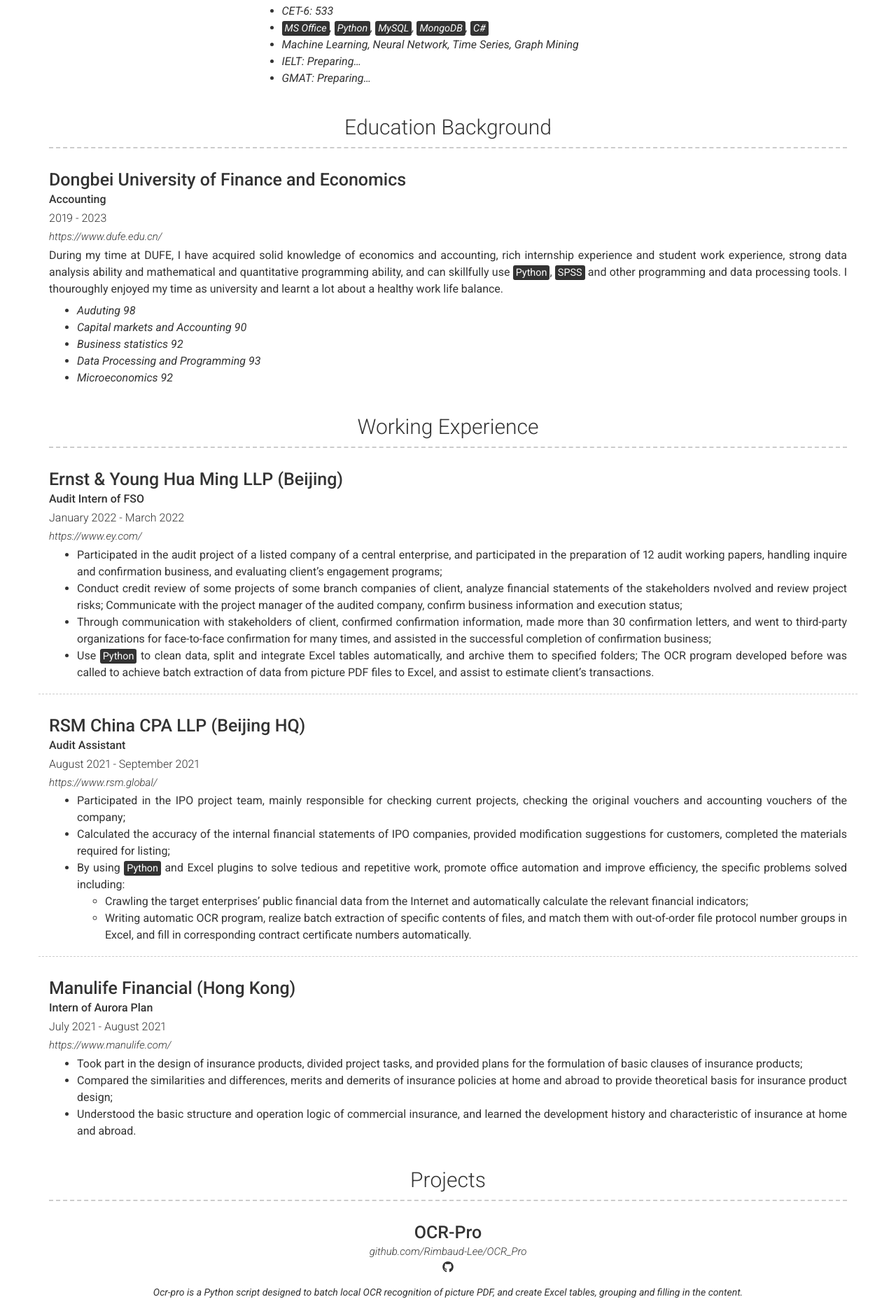
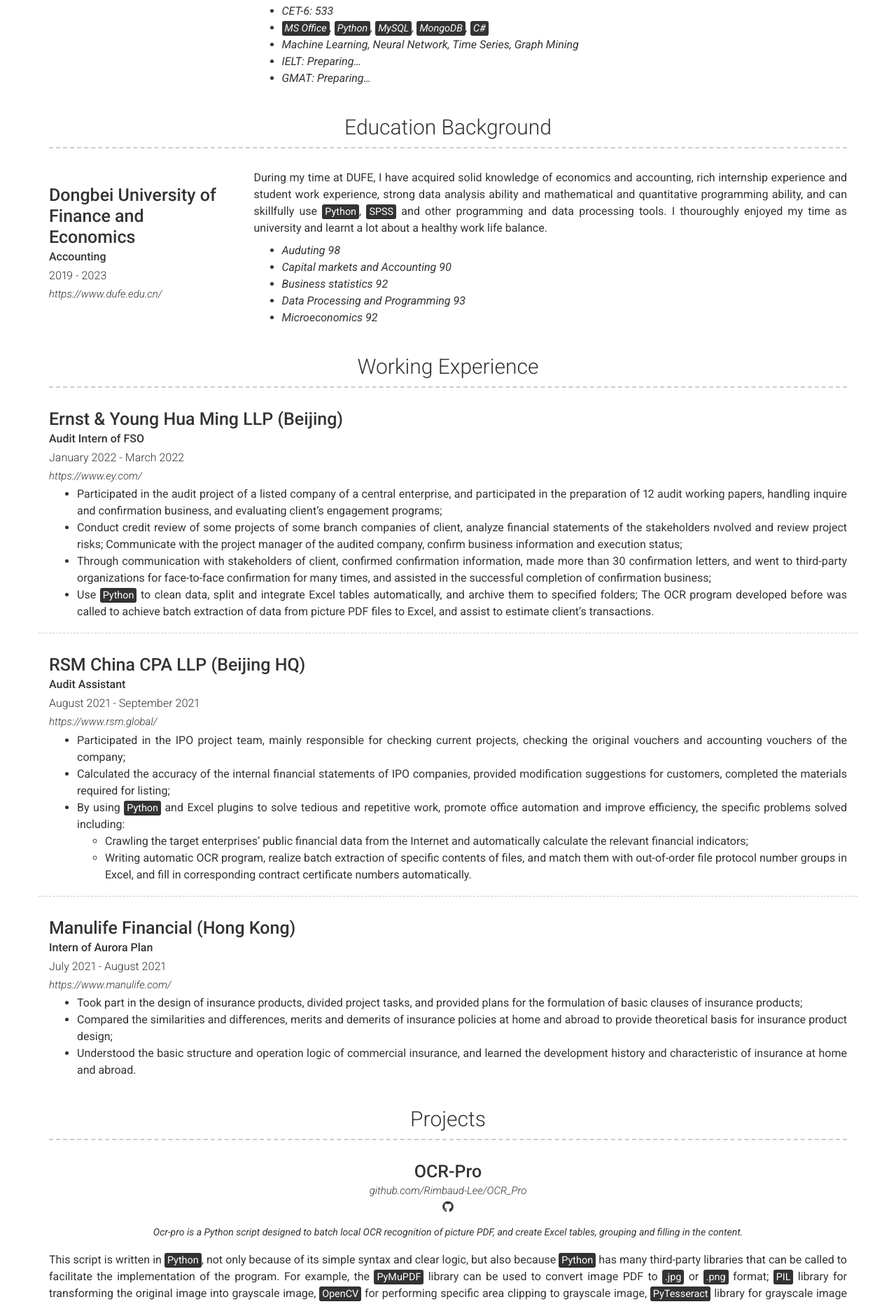
Before and after one commit to Rimbaud-Lee/resume_en, a Jekyll site: the page built from index.md, in a window 1280 px wide. Shown: the part 532-2395 px from the top of the page at 70% size. Built offline with Jekyll 4.4.1, drawn with Linux system fonts in a browser that asks for light colours; nearby versions of some CDN libraries.

Commit message:
_config.yml

```diff
--- a/_config.yml
+++ b/_config.yml
@@ -69,7 +69,7 @@ content:
   - title: Education Background
     layout: list
     content:
-      - layout: top
+      - layout: left
         title: Dongbei University of Finance and Economics
         sub_title: Accounting
         caption: 2019 - 2023
@@ -98,6 +98,7 @@ content:
         # quote: >
           # Building a better working world
         description: | # this will include new lines to allow paragraphs
+
           - Participated in the audit project of a listed company of a central enterprise, and participated in the preparation of 12 audit working papers, handling inquire and confirmation business, and evaluating client's engagement programs;
           - Conduct credit review of some projects of some branch companies of client, analyze financial statements of the stakeholders nvolved and review project risks; Communicate with the project manager of the audited company, confirm business information and execution status;
           - Through communication with stakeholders of client, confirmed confirmation information, made more than 30 confirmation letters, and went to third-party organizations for face-to-face confirmation for many times, and assisted in the successful completion of confirmation business;
@@ -112,6 +113,7 @@ content:
         # quote: >
           # Integrity, people-oriented, cooperation and sharing, efficiency priority, fairness
         description: | # this will include new lines to allow paragraphs
+
           - Participated in the IPO project team, mainly responsible for checking current projects, checking the original vouchers and  accounting vouchers of the company;
           - Calculated the accuracy of the internal financial statements of IPO companies, provided modification suggestions for  customers, completed the materials required for listing;
           - By using <mark>Python</mark> and Excel plugins to solve tedious and repetitive work, promote office automation and improve efficiency,  the specific problems solved including:
@@ -126,6 +128,7 @@ content:
         # quote: >
           # Decisions made easier. Lives made better.
         description: | # this will include new lines to allow paragraphs
+
             - Took part in the design of insurance products, divided project tasks, and provided plans for the formulation of basic clauses of  insurance products;
             - Compared the similarities and differences, merits and demerits of insurance policies at home and abroad to provide theoretical  basis for insurance product design;
             - Understood the basic structure and operation logic of commercial insurance, and learned the development history and  characteristic of insurance at home and abroad.
```
